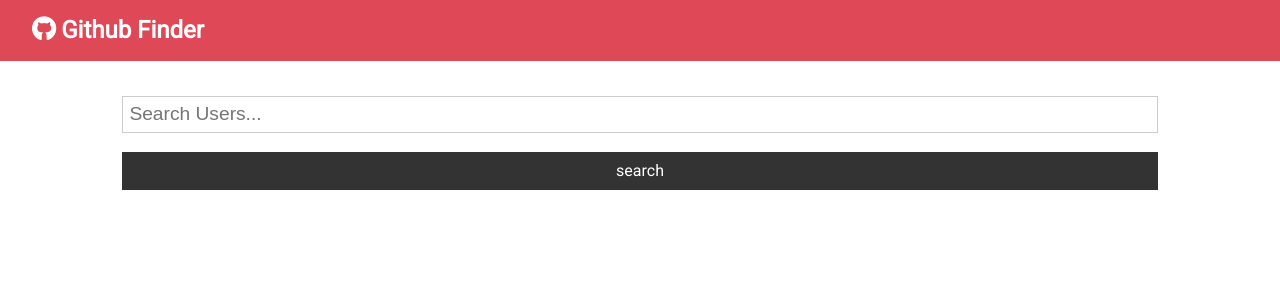
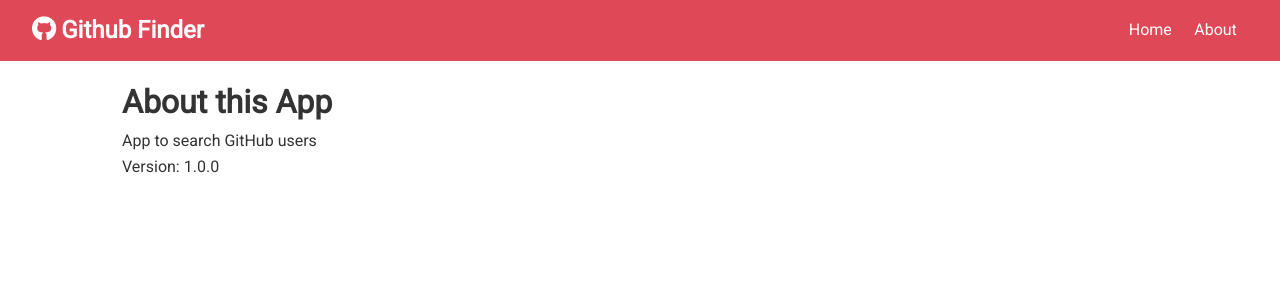
Before and after one commit to chibi-octi/github-finder, a React (Create React App) app: page /about in a window 1280 px wide. Shown: the top 300 px of the page. Built offline with nearby package versions, Linux system fonts and the light colour scheme.

Commit message:
Installed and utilised react-router-dom

```diff
--- a/package.json
+++ b/package.json
@@ -10,6 +10,8 @@
     "bootstrap": "^4.5.0",
     "react": "^16.12.0",
     "react-dom": "^16.12.0",
+    "react-router": "^5.2.0",
+    "react-router-dom": "^5.2.0",
     "react-scripts": "3.4.0"
   },
   "scripts": {
--- a/src/App.js
+++ b/src/App.js
@@ -1,8 +1,10 @@
-import React, { Component } from 'react';
+import React, { Component, Fragment } from 'react';
+import { BrowserRouter as Router, Switch, Route } from 'react-router-dom';
 import Navbar from './components/layout/Navbar';
 import Users from './components/users/Users';
 import Search from './components/users/Search';
 import Alert from './components/layout/Alert';
+import About from './components/pages/About';
 import axios from 'axios';
 import './App.css';
 
@@ -41,10 +43,14 @@
     const { users, loading } = this.state;
 
     return (
+      <Router>
       <div className="App">
         <Navbar />
         <div className="container">
           <Alert alert={this.state.alert} />
+          <Switch>
+            <Route exact path='/' render={props=> (
+              <Fragment>
                 <Search
                   searchUsers={this.searchUsers}
                   clearUsers={this.clearUsers}
@@ -55,9 +61,14 @@
                   loading={loading}
                   users={users}
                 />
+              </Fragment>
+              )}
+            />
+            <Route exact path='/about' component={About} />
+          </Switch>
         </div>
-
       </div>
+      </Router>
     );
   }
 }
--- a/src/components/layout/Navbar.js
+++ b/src/components/layout/Navbar.js
@@ -1,5 +1,6 @@
 import React from 'react';
 import PropTypes from 'prop-types';
+import { Link } from 'react-router-dom';
 
 const Navbar = ({ icon, title }) => {
 
@@ -8,6 +9,14 @@
                 <h1>
                     <i className={icon} /> {title}
                 </h1>
+                <ul>
+                    <li>
+                        <Link to='/'>Home</Link>
+                    </li>
+                    <li>
+                        <Link to='/about'>About</Link>
+                    </li>
+                </ul>
             </nav>
         );
 }
--- /dev/null
+++ b/src/components/pages/About.js
@@ -0,0 +1,13 @@
+import React, { Fragment } from 'react';
+
+const About = () => {
+    return (
+        <Fragment>
+            <h1>About this App</h1>
+            <p>App to search GitHub users</p>
+            <p>Version: 1.0.0</p>
+        </Fragment>
+    )
+}
+
+export default About
```
Also changed, not shown: 1 other file (tests, documents, lock files or other folders). Lines whose indentation alone changed are shown as unchanged.
